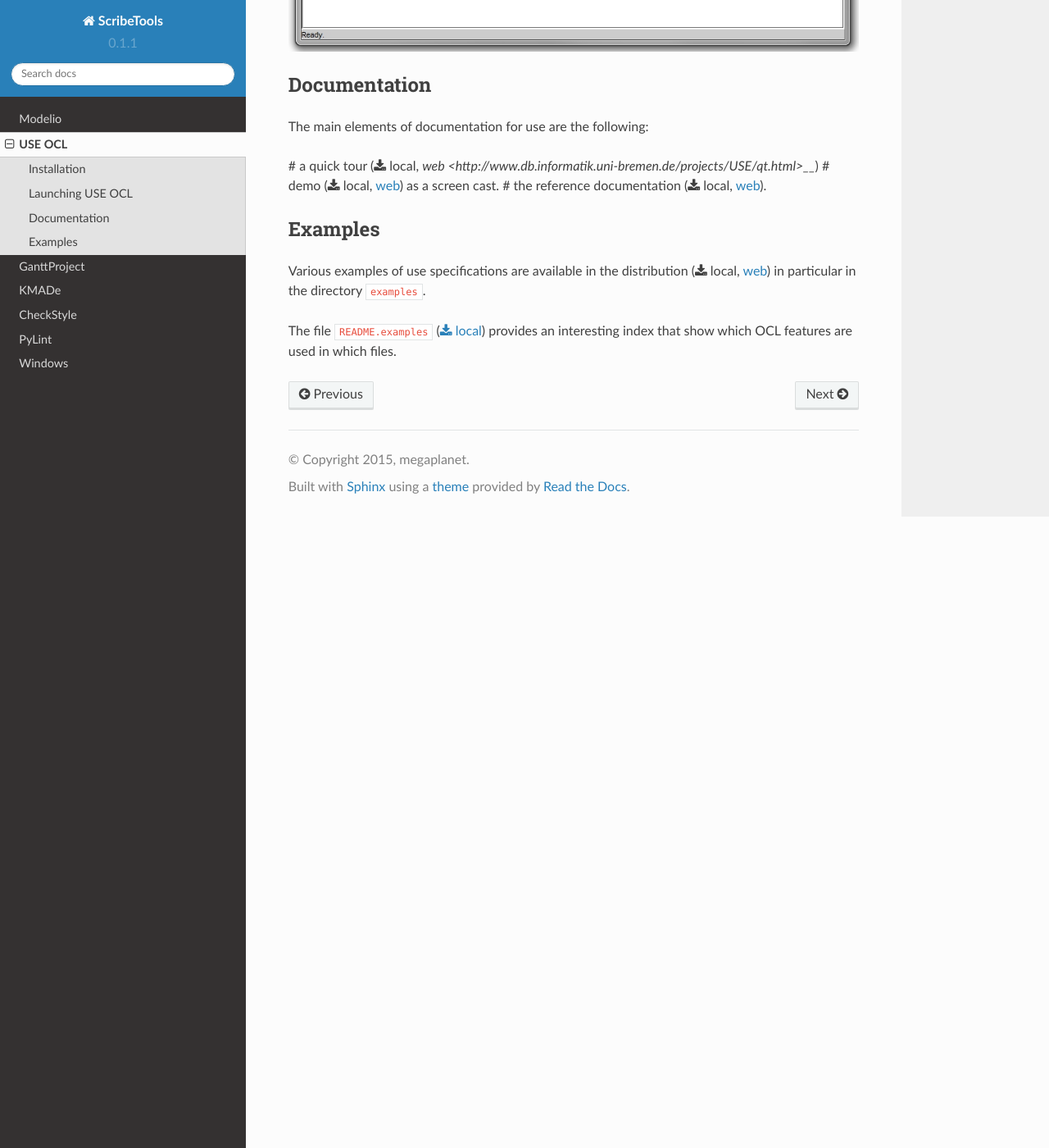
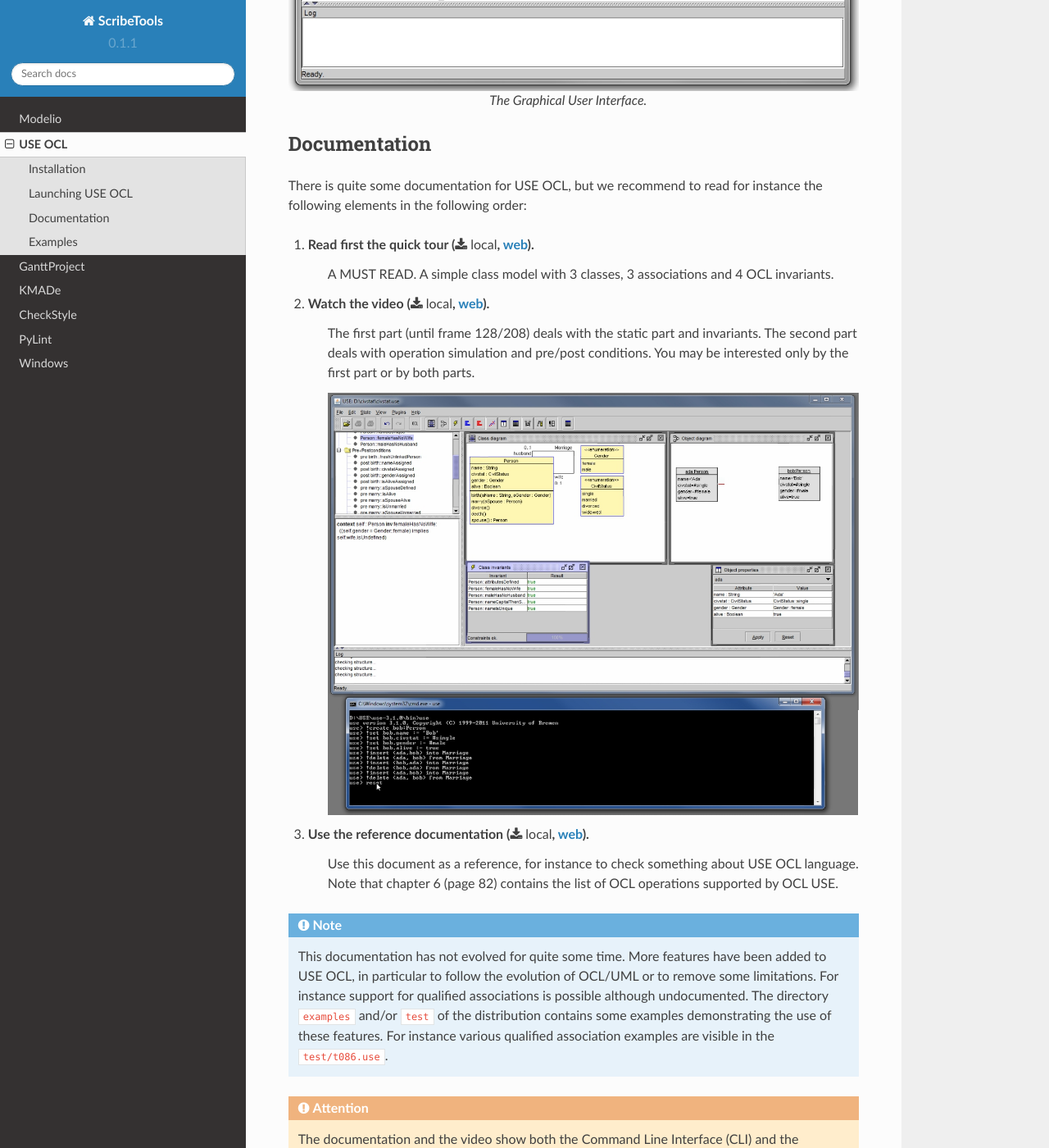
Before and after one commit to ScribesZone/ScribesTools, a Sphinx documentation site: the page built from docs/useocl/index.rst, in a window 1280 px wide and 1400 px high, scrolled down 1994 px. Shown: the whole window at 82% size. Built offline with Sphinx 7.4.7 and the Read the Docs theme 2.0.0, drawn with Linux system fonts in a browser that asks for light colours; some of the changed text lies outside the part shown.

Commit message:
add info about documentation

```diff
--- a/docs/useocl/index.rst
+++ b/docs/useocl/index.rst
@@ -34,10 +34,12 @@
 Launching USE OCL
 -----------------
 
-Once installed, you can just type ``use -nogui`` in a new shell window.
-This launch the USE OCL interpreter in the same window.
+Once installed, you can just type ``use -nogui`` in a new shell window. This launch the USE OCL Command Line Interface (CLI).
 
-.. image:: media/USEOCL-shell.jpg
+.. figure:: media/USEOCL-shell.jpg
+    :align: center
+
+    A session with the Command Line Interface. Use is started and then some OCL expression are evaluated with the ? command.
 
 .. NOTE::   On Windows, if you want to use cygwin, then type ``use.bat -nogui``
             otherwise you may encounter problem with the use script.
@@ -45,17 +47,36 @@
 If you want you can also have a look at the graphical interface (in this case
 just type ``use``).
 
-.. image:: media/USEOCL-gui.jpg
+.. figure:: media/USEOCL-gui.jpg
+    :align: center
+
+    The Graphical User Interface.
 
 
 Documentation
 -------------
 
-The main elements of documentation for use are the following:
+There is quite some documentation for USE OCL, but we recommend to read for instance the following elements in the following order:
 
-# a quick tour |use-quick-tour|
-# demo |use-demo| as a screen cast.
-# the reference documentation |use-documentation|.
+1. Read first the quick tour |use-quick-tour|.
+    A MUST READ. A simple class model with 3 classes, 3 associations and 4 OCL invariants.
+
+2. Watch the video |use-demo|.
+    The first part (until frame 128/208) deals with the static part and invariants. The second part deals with operation simulation and pre/post conditions. You may be interested only by the first part or by both parts.
+
+    .. image:: media/USEOCL-video.jpg
+
+
+3. Use the reference documentation |use-documentation|.
+    Use this document as a reference, for instance to check something about USE OCL language. Note that chapter 6 (page 82) contains the list of OCL operations supported by OCL USE.
+
+.. note::
+    This documentation has not evolved for quite some time. More features have been added to USE OCL, in particular to follow the evolution of OCL/UML or to remove some limitations. For instance support for qualified associations is possible although undocumented. The directory ``examples`` and/or ``test`` of the distribution contains some examples demonstrating the use of these features. For instance various qualified association examples are visible in the ``test/t086.use``.
+
+.. attention::
+    The documentation and the video show both the Command Line Interface (CLI) and the Graphical User Interface (GUI). You might be however interested only by the CLI (in particular in the context of automation and integration with other tools). In this case, use the following option when launching USE OCL
+
+        use -nogui
 
 Examples
 --------
@@ -87,7 +108,7 @@
 
 .. |use-quick-tour| replace::
     (:download:`local<docs/use-quick-tour.pdf>`,
-    `web <http://www.db.informatik.uni-bremen.de/projects/USE/qt.html>__`)
+    `web <http://www.db.informatik.uni-bremen.de/projects/USE/qt.html>`__)
 
 .. |use-documentation| replace::
     (:download:`local<docs/use-documentation.pdf>`,
```
Also changed, not shown: docs/useocl/media/USEOCL-video.jpg (added), 1 other file.
